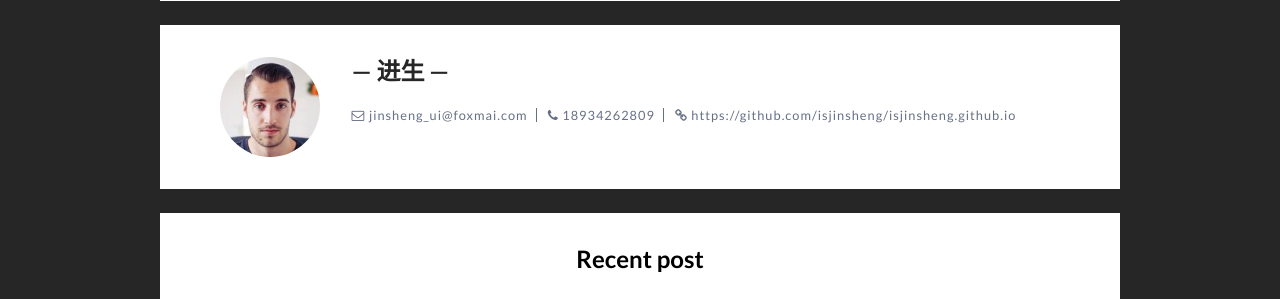
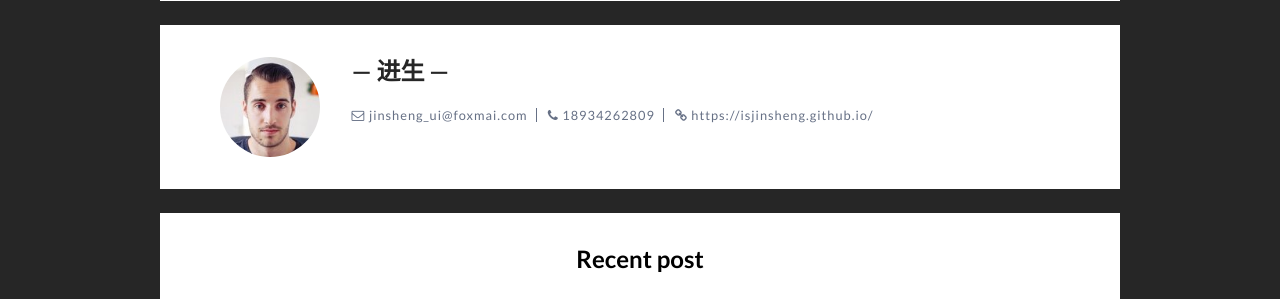
Before and after one commit to isjinsheng/isjinsheng.github.io, a Jekyll site: the page built from _posts/2017-07-05-sweden-beautiful-forest.markdown, in a window 1280 px wide. Shown: the part 895-1194 px from the top of the page. Built offline with Jekyll 4.4.1, drawn with Linux system fonts in a browser that asks for light colours; comment, search, counter and statistics services are not loaded; part of the change alters nothing that is shown.

Commit message:
Update _config.yml

```diff
--- a/_config.yml
+++ b/_config.yml
@@ -19,7 +19,7 @@ author-name: 进生 # your name
 about-author: # about author
 email: jinsheng_ui@foxmai.com # your email
 phone: 18934262809 # your pnone number
-website: https://github.com/isjinsheng/isjinsheng.github.io # you website
+website: https://isjinsheng.github.io/ # you website
 
 # Social link
 google_url:    # add url link
```
